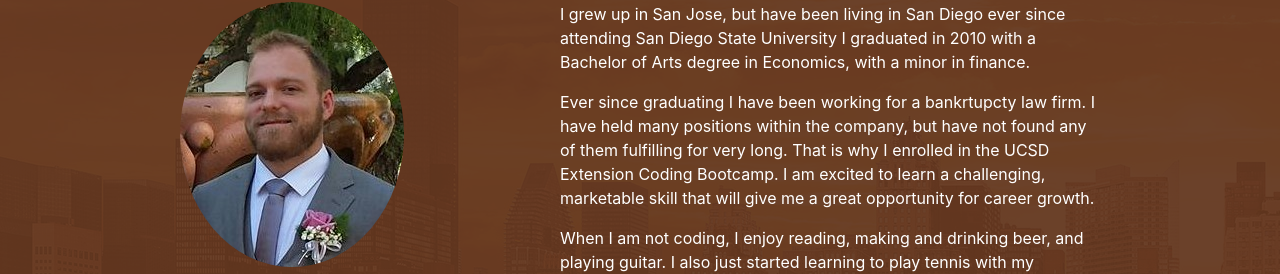
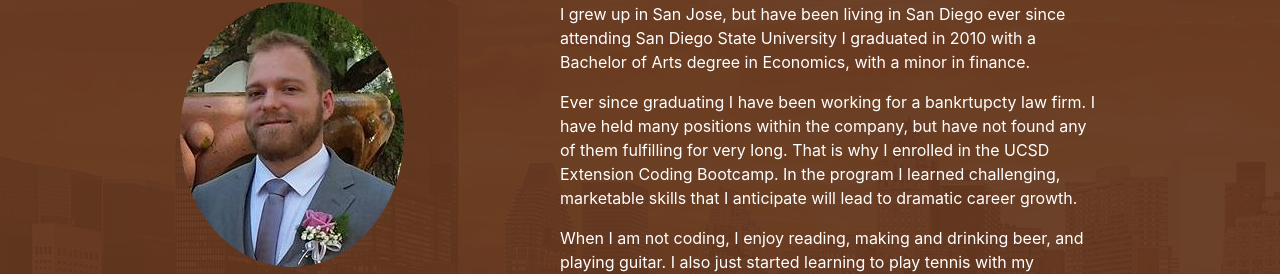
Before and after one commit to DanStraw/portfolio, a plain HTML site: page index.html in a window 1280 px wide. Shown: the part 302-576 px from the top of the page. Drawn offline with nearby package versions, Linux system fonts and the light colour scheme; some packages are replaced by stand-ins of ours; a script that the page names is missing.

Commit message:
updating language in about me section

```diff
--- a/index.html
+++ b/index.html
@@ -68,8 +68,8 @@
           <p> Ever since graduating I have been working for a bankrtupcty law firm. I have held many positions within
             the
             company, but have not found any of them fulfilling for very long. That is why I enrolled in the UCSD
-            Extension Coding Bootcamp. I am excited to learn a challenging, marketable skill that will give me a great
-            opportunity for career growth.</p>
+            Extension Coding Bootcamp. In the program I learned challenging, marketable skills that I anticipate will
+            lead to dramatic career growth.</p>
           <p>When I am not coding, I enjoy reading, making and drinking beer, and playing guitar. I also just started
             learning to play tennis with my girlfriend.</p>
         </div>
@@ -100,6 +100,10 @@
 
 
 
+
+
+
+
   </script>
 </body>
 
```
